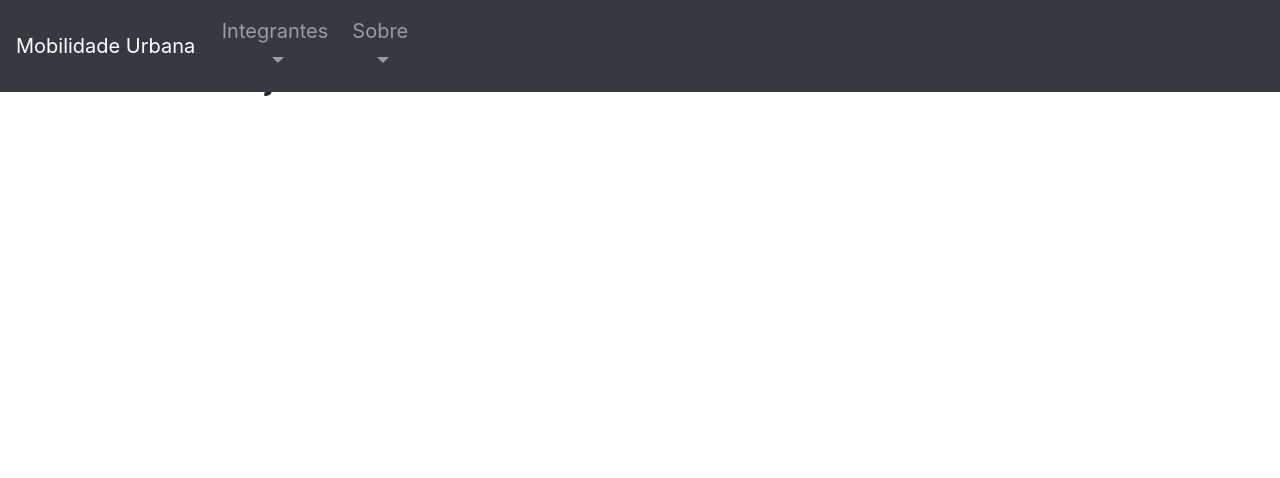
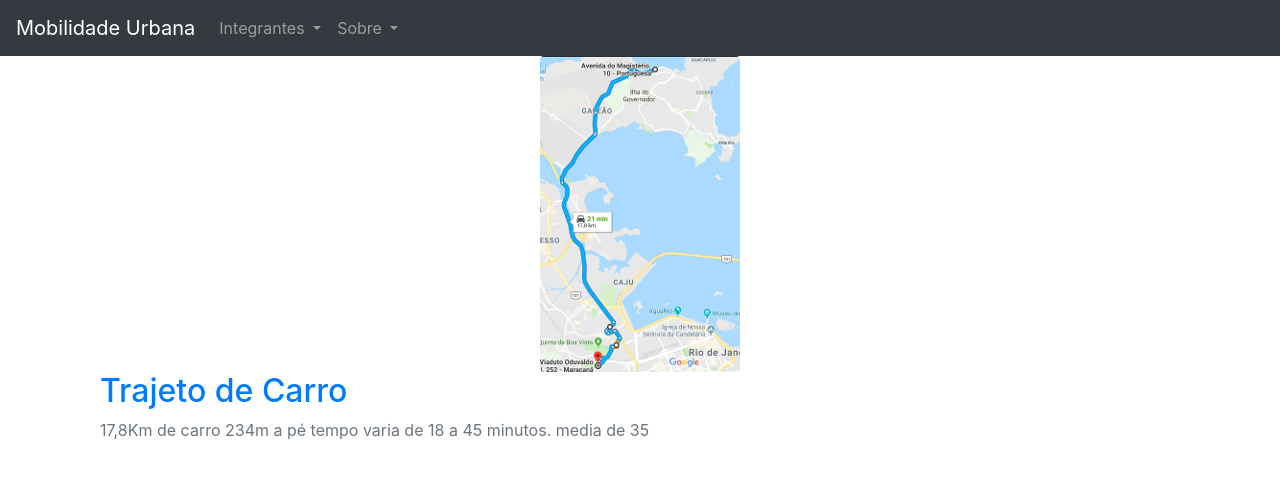
Before and after one commit to chico3434/Fisica, a PHP site: page /integrantes/francisco.php in a window 1280 px wide. Shown: the top 478 px of the page. Run offline with PHP 8.4, Linux system fonts and the light colour scheme.

Commit message:
Adicionando conteudo a parte do Francisco

```diff
--- a/integrantes/content/francisco.content.php
+++ b/integrantes/content/francisco.content.php
@@ -1,25 +1,12 @@
+<div class="container">
 <h1>Trajeto - Francisco Rubens Karkow do Amaral</h1>
 
+<img src="../fotos/francisco.png" class="rounded mx-auto d-block" alt="Chico's trajeto">
 
-<style>
-  h1{
-    margin-top: 50px;
-    text-align: center;
-  }
-  img{
-  	margin-top: 30px;
-  	width: 80%;
-  	height: 80%;
-  }
-  ul{
-  	width: 20%;
-  	text-align: center;
-  }
-  li{
-  	font-size: 20px;
-  }
-  p{
-  	margin-top: 50px;
-  	font-size: 30px;
-  }
-</style>
+<h2 class="text-primary">Trajeto de Carro</h2>
+<p class="text-secondary">17,8Km de carro
+  234m a pé
+  tempo varia de 18 a 45 minutos.
+  media de 35</p>
+
+</div>
```
Also changed, not shown: fotos/francisco.png (added).
